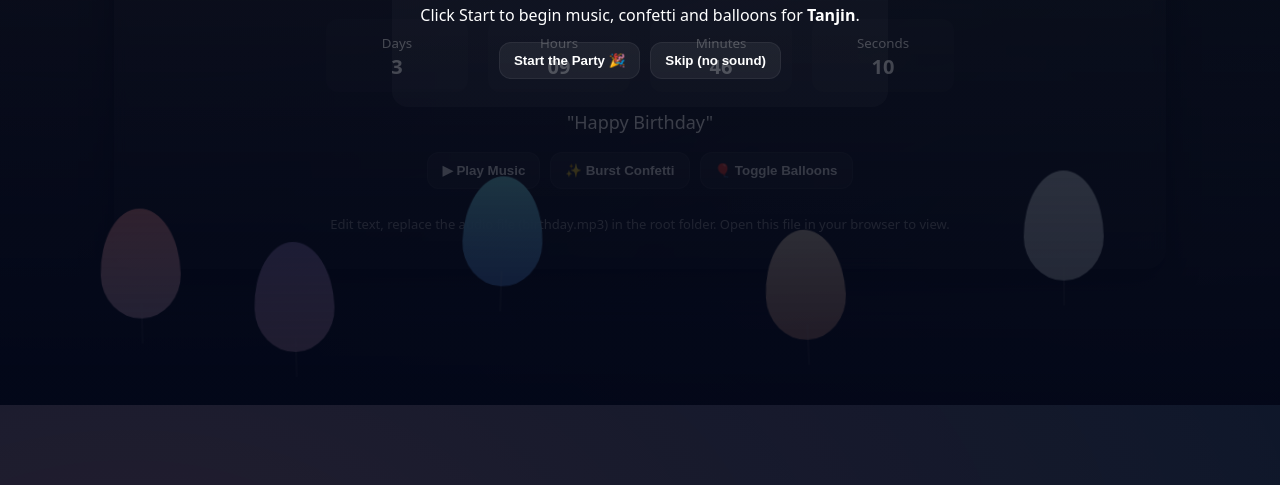
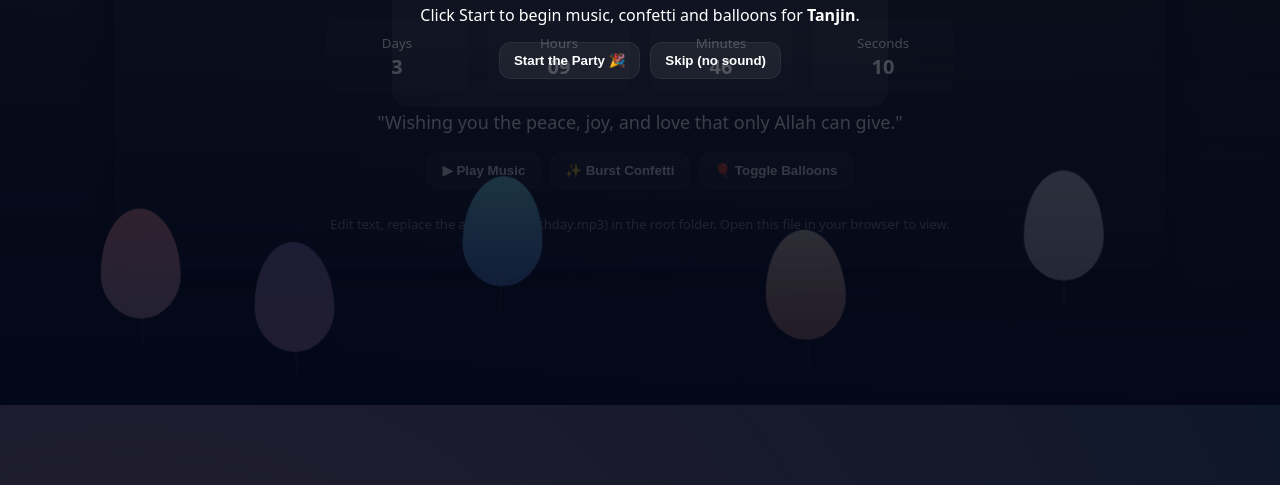
Before and after one commit to hyper134/tanjin-birthday, a plain HTML site: page index.html in a window 1280 px wide. Shown: the part 395-880 px from the top of the page. Drawn offline with Linux system fonts and the light colour scheme.

Commit message:
Update index.html

```diff
--- a/index.html
+++ b/index.html
@@ -61,7 +61,7 @@
         <div class="count" aria-live="polite"><small>Seconds</small><strong id="secs">--</strong></div>
       </div>
 
-      <div class="message" id="messageText">"Wishing you the peace, joy, and love that only Allah can give."</div>
+      <div class="message" id="messageText">"Happy Birthday"</div>
 
       <div class="controls">
         <button class="btn" id="toggleMusic">▶ Play Music</button>
@@ -92,7 +92,7 @@
 
   <script>
     const targetDate = new Date('2025-10-09T00:00:00');
-    const birthdayMessage = 'Happy Birthday';
+    const birthdayMessage = 'Wishing you the peace, joy, and love that only Allah can give.';
     document.getElementById('messageText').textContent = '"' + birthdayMessage + '"';
 
     function updateCountdown(){
```
